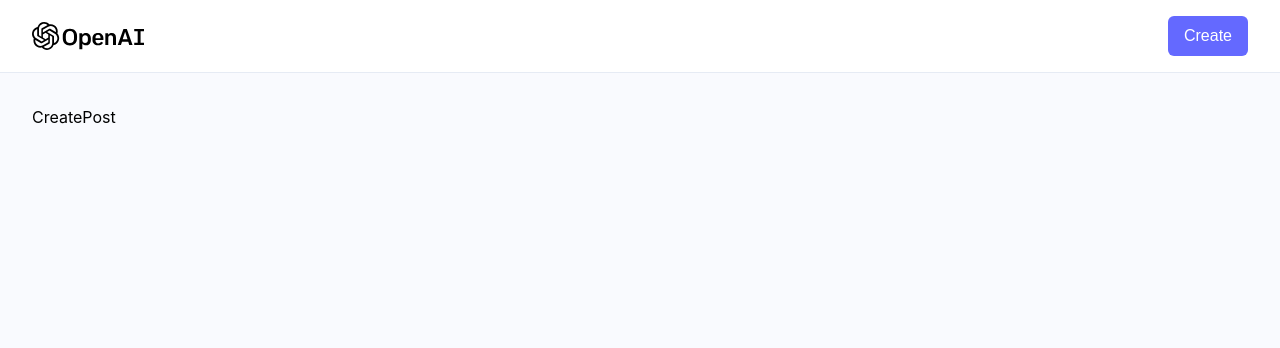
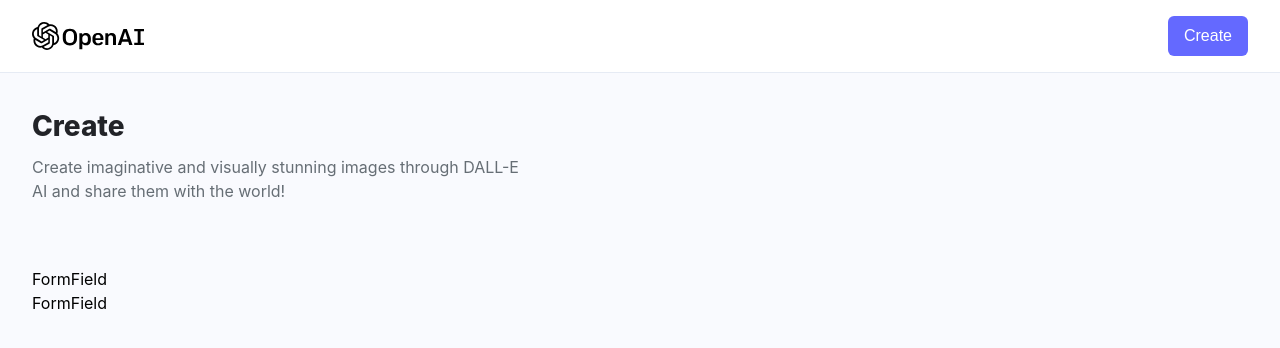
Before and after one commit to ramitbratabiswas/ai-image-generation, a React (Vite) app in the folder client/: page /create-post in a window 1280 px wide. Shown: the top 348 px of the page. Built offline with nearby package versions, Linux system fonts and the light colour scheme; a web font is replaced by a local one.

Commit message:
set up CreatePost structure

```diff
--- a/client/src/pages/CreatePost.jsx
+++ b/client/src/pages/CreatePost.jsx
@@ -15,8 +15,47 @@
   const [generatingImg, setGeneratingImg] = useState(false);
   const [loading, setLoading] = useState(false);
 
+  const handleSubmit = () => {}
+  const handleChange = () => {}
+  const handleSurpriseMe = () => {}
+
   return (
-    <div>CreatePost</div>
+    <section className='max-w-7xl mx-auto'>
+      <div>
+        <h1 className='font-extrabold text-[#222328] text-[28px]'>
+          Create
+        </h1>
+        <p className='mt-2 text-[#666e75] text-[16px] max-w-[500px]'>
+          Create imaginative and visually stunning images through DALL-E AI
+          and share them with the world!
+        </p>
+      </div>
+
+      <form className='mt-16 max-w-3xl' onSubmit={handleSubmit}>
+        <div className='flex flex-col gap-5'>
+          <FormField
+            labelName='Your name'
+            type='text'
+            name='name'
+            placeholder='your name...'
+            value={form.name}
+            handleChange={handleChange}
+          />
+        </div>
+        <div className='flex flex-col gap-5'>
+          <FormField
+            labelName='Prompt'
+            type='text'
+            name='prompt'
+            placeholder='any prompt...'
+            value={form.prompt}
+            handleChange={handleChange}
+            isSurpriseMe
+            handleSurpriseMe={handleSurpriseMe}
+          />
+        </div>
+      </form>
+    </section>
   )
 }
 
```
